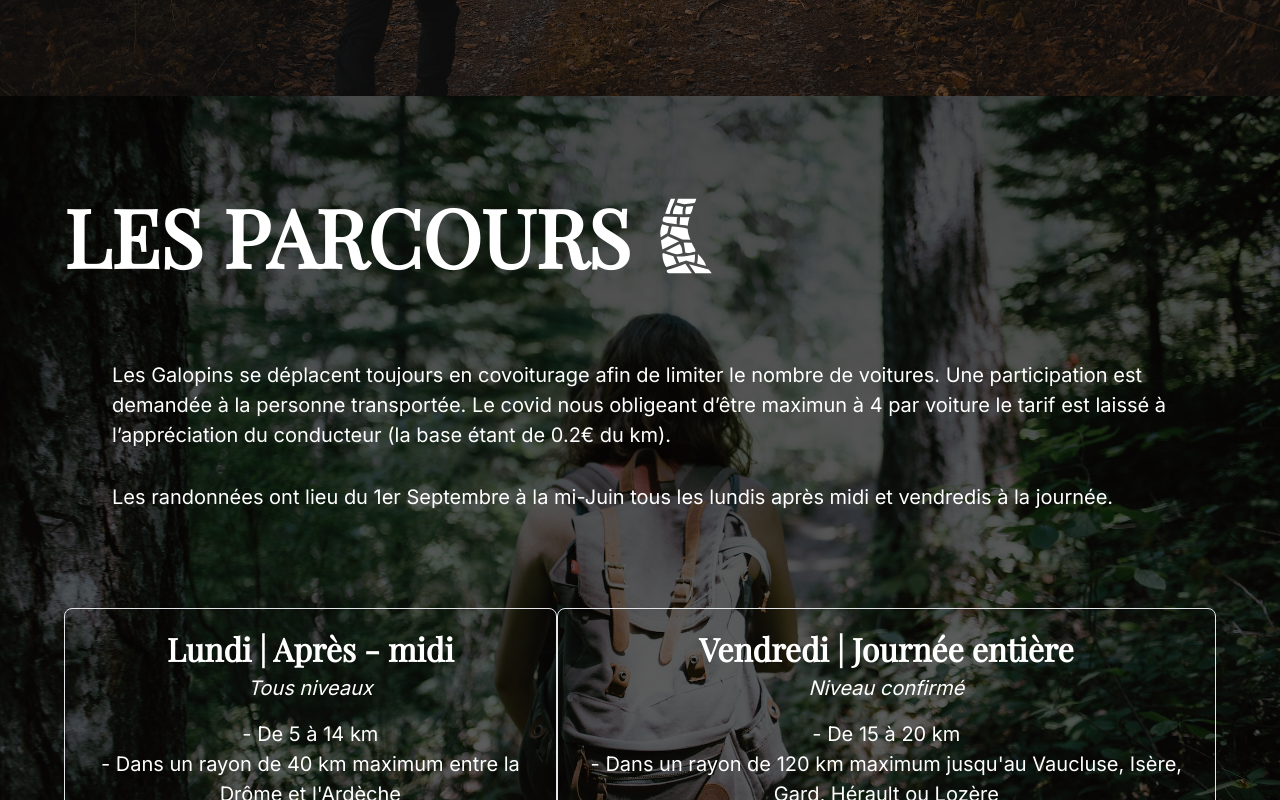
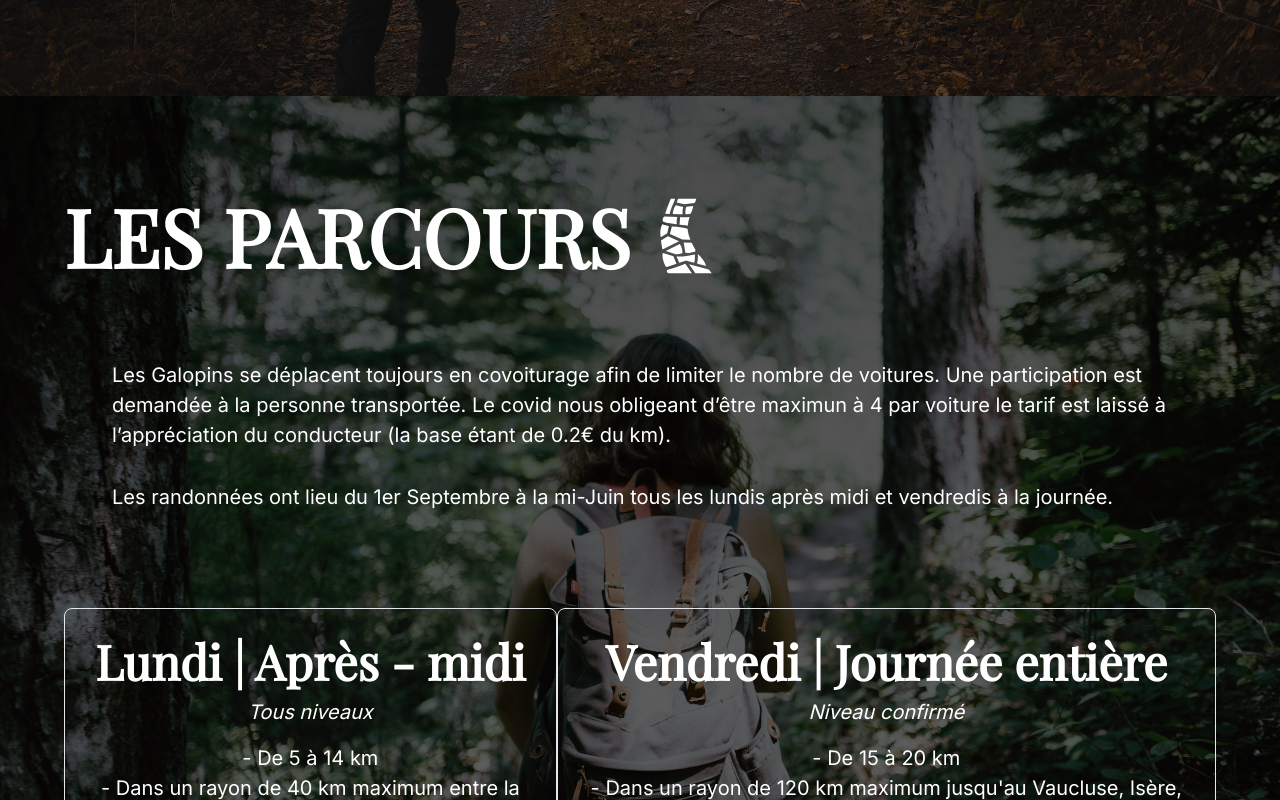
Before and after one commit to SebastienLaurentt/Galopins, a React (Vite) app: page / in a window 1280 px wide. Shown: the part 1840-2640 px from the top of the page. Built offline with nearby package versions, Linux system fonts and the light colour scheme.

Commit message:
higher size for h3 in tab and desk display

```diff
--- a/src/sections/Parcours.tsx
+++ b/src/sections/Parcours.tsx
@@ -15,7 +15,7 @@ function Parcours() {
         >
 
             {/* PARCOURS CONTENT */}
-            <div className='flex flex-col md:p-4 xl:p-8'>
+            <div className='flex flex-col md:p-4 xl:p-8 mb-4'>
                 <SectionHeader sectionTitle='LES PARCOURS'>
                     <GiStonePath className="icon"/>
                 </SectionHeader>
--- a/src/styles/index.css
+++ b/src/styles/index.css
@@ -20,7 +20,7 @@
 
   h3 {
     font-family: 'Playfair Display', serif;
-    @apply text-lg md:text-xl xl:text-2xl font-bold
+    @apply text-lg md:text-2xl xl:text-3xl font-bold
   }
 
   p {
```
